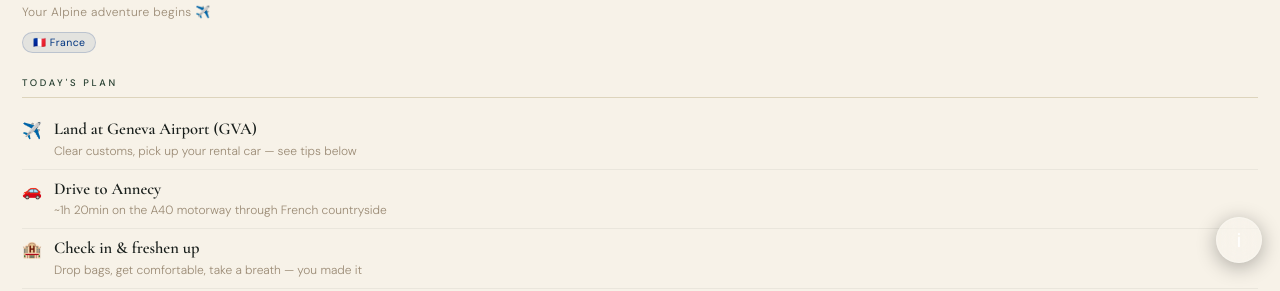
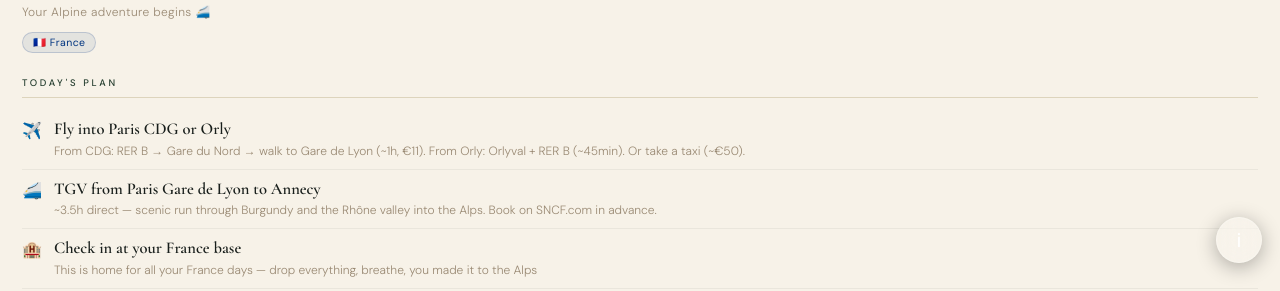
Before and after one commit to asayah/france-trip, a plain HTML site: page index.html in a window 1280 px wide. Shown: the part 509-800 px from the top of the page. Drawn offline with nearby package versions, Linux system fonts and the light colour scheme.

Commit message:
Fix arrival to train Paris→Annecy, Annecy/Wengen as bases, Geneva overnight end

```diff
--- a/index.html
+++ b/index.html
@@ -431,14 +431,14 @@
   const DAYS = {
     en: [
       {
-        label: "Day 1 · Sun, Jul 20", title: "Arrival", subtitle: "Geneva → Annecy",
-        tagline: "Your Alpine adventure begins ✈️", country: "fr",
+        label: "Day 1 · Sun, Jul 20", title: "Arrival", subtitle: "Paris → Annecy",
+        tagline: "Your Alpine adventure begins 🚄", country: "fr",
         image: "https://upload.wikimedia.org/wikipedia/commons/thumb/e/e1/Lac_d%27Annecy.jpg/1200px-Lac_d%27Annecy.jpg",
         imageAlt: "Lac d'Annecy panorama",
         activities: [
-          { icon: "✈️", name: "Land at Geneva Airport (GVA)", desc: "Clear customs, pick up your rental car — see tips below" },
-          { icon: "🚗", name: "Drive to Annecy", desc: "~1h 20min on the A40 motorway through French countryside" },
-          { icon: "🏨", name: "Check in & freshen up", desc: "Drop bags, get comfortable, take a breath — you made it" },
+          { icon: "✈️", name: "Fly into Paris CDG or Orly", desc: "From CDG: RER B → Gare du Nord → walk to Gare de Lyon (~1h, €11). From Orly: Orlyval + RER B (~45min). Or take a taxi (~€50)." },
+          { icon: "🚄", name: "TGV from Paris Gare de Lyon to Annecy", desc: "~3.5h direct — scenic run through Burgundy and the Rhône valley into the Alps. Book on SNCF.com in advance." },
+          { icon: "🏨", name: "Check in at your France base", desc: "This is home for all your France days — drop everything, breathe, you made it to the Alps" },
           { icon: "🌅", name: "Evening walk, Vieille Ville", desc: "Wander Annecy's medieval canals as golden hour lights up the water" },
           { icon: "🍷", name: "Dinner in the old town", desc: "No reservations tonight — explore the terraces along Canal du Thiou" },
         ],
@@ -446,11 +446,11 @@
           { icon: "🍽️", name: "Le Belvédère", desc: "Lakeside terrace, classic Savoyard menu — perfect landing dinner" },
           { icon: "🧀", name: "Any boulangerie in Vieille Ville", desc: "Grab a crêpe or sandwich for a relaxed, easy first night" },
         ],
-        hotel: { stars: "★★★★★", name: "Imperial Palace Annecy", loc: "3 avenue d'Albigny, Annecy", query: "Imperial Palace Annecy hotel booking" },
+        hotel: { stars: "★★★★★", name: "Imperial Palace Annecy", loc: "3 avenue d'Albigny, Annecy — your base for all France days", query: "Imperial Palace Annecy hotel booking" },
         tips: [
-          { icon: "🚗", text: "France drives on the RIGHT — same as the US. Speed limits in km/h (autoroute: 130 km/h = 80 mph)." },
-          { icon: "💶", text: "Withdraw euros at the Geneva Airport ATM — better rate than currency exchange desks." },
-          { icon: "📶", text: "Buy a French SIM at Geneva Airport or use your carrier's international day pass." },
+          { icon: "🚄", text: "Book TGV tickets on SNCF.com (or Trainline). Prices double closer to the date — buy 2-3 months early." },
+          { icon: "🚕", text: "Paris CDG to Gare de Lyon: RER B to Châtelet-Les Halles, then walk/metro (~1h, €12) or taxi (~€55)." },
+          { icon: "💶", text: "Withdraw euros at a Paris ATM before boarding. French markets and small restaurants prefer cash." },
           { icon: "🕐", text: "France is UTC+2 in July. New York is 6h behind, Phoenix is 9h behind." },
         ]
       },
@@ -471,7 +471,7 @@
           { icon: "🧀", name: "Le Freti", desc: "Best fondue savoyarde in town — generous portions, rustic mountain vibes" },
           { icon: "🍦", name: "Glacier des Alpes", desc: "Artisan ice cream on a cone, wandering the canals — non-negotiable" },
         ],
-        hotel: { stars: "★★★★★", name: "Imperial Palace Annecy", loc: "3 avenue d'Albigny, Annecy", query: "Imperial Palace Annecy hotel booking" },
+        hotel: { stars: "★★★★★", name: "Imperial Palace Annecy", loc: "3 avenue d'Albigny, Annecy — su base para todos los días en Francia", query: "Imperial Palace Annecy hotel booking" },
         tips: [
           { icon: "📸", text: "Best photo spot: Pont des Amours — look toward the lake at golden hour." },
           { icon: "🏊", text: "The lake is clean enough to drink from. No jellyfish, very calm — great for kids." },
@@ -496,12 +496,12 @@
           { icon: "🍺", name: "Café des Alpes, Wengen", desc: "Local beer garden, hearty rösti, warm and unpretentious" },
           { icon: "🥐", name: "Bäckerei in Lauterbrunnen", desc: "Swiss pastries before the train up — grab provisions" },
         ],
-        hotel: { stars: "★★★", name: "Hotel Silberhorn, Wengen", loc: "Car-free village of Wengen, Bernese Oberland", query: "Hotel Silberhorn Wengen booking" },
+        hotel: { stars: "★★★", name: "Hotel Silberhorn, Wengen", loc: "Car-free village of Wengen — your base for both Switzerland days", query: "Hotel Silberhorn Wengen booking" },
         tips: [
+          { icon: "🚗", text: "Rent a car in Annecy for this leg (Days 3-5). Most agencies are near the train station. Return it when you're back." },
           { icon: "🇨🇭", text: "Switzerland uses Swiss Francs (CHF), not euros. Most places accept cards but have CHF cash handy." },
           { icon: "🅿️", text: "Wengen is 100% car-free. You MUST park in Lauterbrunnen and take the train. No exceptions." },
           { icon: "🚞", text: "Train tickets: Lauterbrunnen ↔ Wengen are ~CHF 10 each way. Buy at the station kiosk." },
-          { icon: "💦", text: "The valley gets lots of waterfall spray — a light rain jacket is useful even on sunny days." },
         ]
       },
       {
@@ -545,7 +545,7 @@
           { icon: "🥗", name: "Les Terrasses, lakeside", desc: "Salads, tartines, cold rosé with a view — perfect post-travel recovery lunch" },
           { icon: "🍦", name: "Same ice cream spot as Day 2", desc: "Because you deserve it twice." },
         ],
-        hotel: { stars: "★★★★★", name: "Imperial Palace Annecy", loc: "3 avenue d'Albigny, Annecy", query: "Imperial Palace Annecy hotel booking" },
+        hotel: { stars: "★★★★★", name: "Imperial Palace Annecy", loc: "3 avenue d'Albigny, Annecy — su base para todos los días en Francia", query: "Imperial Palace Annecy hotel booking" },
         tips: [
           { icon: "📷", text: "Gorges du Fier costs ~€7/person, takes 45 minutes. Great for kids." },
           { icon: "🚲", text: "Bikes rent for ~€15-20/day. The full lake circuit is 30km and mostly flat — doable in 2-3 hours." },
@@ -570,7 +570,7 @@
           { icon: "🫕", name: "La Maison de la Fondue", desc: "Cozy fondue specialist, very Savoyard — perfect for a group" },
           { icon: "🌮", name: "La Buvette du Grand Port", desc: "Casual lakeside snacks — grilled fish, salads, cold rosé in the afternoon sun" },
         ],
-        hotel: { stars: "★★★★", name: "Hôtel Ariana", loc: "Avenue de Marlioz, Aix-les-Bains", query: "Hotel Ariana Aix les Bains booking" },
+        hotel: { stars: "★★★★★", name: "Imperial Palace Annecy", loc: "3 avenue d'Albigny, Annecy — your base for all France days", query: "Imperial Palace Annecy hotel booking" },
         tips: [
           { icon: "🛁", text: "Book the thermal spa online — July fills up fast. Morning slots (9-11am) are quietest." },
           { icon: "⛵", text: "Boats to Hautecombe run hourly in summer. The abbey is free — 30-min guided tour on site." },
@@ -595,7 +595,7 @@
           { icon: "🥩", name: "La Calèche", desc: "The fondue & raclette institution in Chamonix. Generous, rustic, always packed." },
           { icon: "☕", name: "Jekyll Café", desc: "Morning coffee before the cable car — best espresso in Chamonix" },
         ],
-        hotel: { stars: "★★★★", name: "Le Morgane Chamonix", loc: "145 avenue de l'Aiguille du Midi, Chamonix", query: "Le Morgane Chamonix hotel booking" },
+        hotel: { stars: "★★★★★", name: "Imperial Palace Annecy", loc: "3 avenue d'Albigny, Annecy — your base for all France days", query: "Imperial Palace Annecy hotel booking" },
         tips: [
           { icon: "🎫", text: "Book Aiguille du Midi online 2-3 days ahead. Sells out every summer morning." },
           { icon: "🧥", text: "Bring a heavy jacket — it's 0°C at the summit in July. Gloves too." },
@@ -604,26 +604,26 @@
         ]
       },
       {
-        label: "Day 8 · Sun, Jul 27", title: "Geneva", subtitle: "Annecy → GVA",
-        tagline: "Return the car, soak it all in one last time 🕊️", country: "fr",
+        label: "Day 8 · Sun, Jul 27", title: "Geneva", subtitle: "Annecy → Geneva",
+        tagline: "End of the plan — beginning of whatever's next 🌍", country: "ch",
         image: "https://upload.wikimedia.org/wikipedia/commons/thumb/a/ab/Geneve_2005_001_Ork.ch.jpg/1200px-Geneve_2005_001_Ork.ch.jpg",
         imageAlt: "Geneva lake and city",
         activities: [
-          { icon: "🌅", name: "One last morning in Annecy", desc: "Early walk on the empty canals before the tourists arrive — magical at 7am" },
-          { icon: "🥐", name: "Goodbye croissant", desc: "There's no better croissant than a French one, eaten standing up on a cobblestone street" },
-          { icon: "🚗", name: "Drive to Geneva", desc: "~1h 20min on A41. Return rental car at GVA Airport 2+ hours before your flight." },
-          { icon: "⛲", name: "Geneva if you have time", desc: "Jet d'Eau fountain, Old Town, Lake Leman promenade — worth 2-3 hours" },
-          { icon: "🍫", name: "Swiss chocolate at the airport", desc: "Läderach, Favarger, Lindt — the GVA duty-free has the best selection. Last gift opportunity." },
+          { icon: "🌅", name: "One last morning in Annecy", desc: "Early walk on the empty canals — the town is magical before the tourists arrive" },
+          { icon: "🥐", name: "Goodbye croissant", desc: "Eaten standing up on a cobblestone street. There is no better croissant in the world." },
+          { icon: "🚗", name: "Drive to Geneva", desc: "~1h 20min on A41. Or take the direct train from Annecy Gare (~2h, no traffic stress)." },
+          { icon: "⛲", name: "Explore Geneva", desc: "Jet d'Eau fountain, Old Town (Vieille Ville), Patek Philippe Museum, Lake Leman promenade" },
+          { icon: "🌍", name: "This is where Adam's plan ends", desc: "Geneva Airport connects to 150+ destinations worldwide — fly home, or keep going. Your call." },
         ],
         food: [
-          { icon: "🥐", name: "Hotel breakfast", desc: "Don't skip — fuel up before the drive. Grab extra pastries to go." },
-          { icon: "☕", name: "Last café crème", desc: "Ask: 'un café crème s'il vous plaît'. Drink it slowly." },
+          { icon: "🍽️", name: "Café du Soleil, Geneva", desc: "Classic Geneva institution — fondue and local wine in the heart of the old town" },
+          { icon: "🍫", name: "Läderach chocolatier", desc: "The best Swiss chocolate money can buy. Stock up before the flight, whatever the destination." },
         ],
-        hotel: { stars: "", name: "", loc: "", query: "" },
+        hotel: { stars: "★★★★★", name: "Hôtel d'Angleterre Geneva", loc: "Quai du Mont-Blanc 17, Geneva — lakeside, 10min from airport train", query: "Hotel d'Angleterre Geneva booking" },
         tips: [
-          { icon: "⏰", text: "Geneva Airport is busy on Sundays. Arrive 2.5 hours before international departure." },
-          { icon: "🧀", text: "Hard aged cheeses (beaufort, comté) are allowed in checked bags to the US." },
-          { icon: "🍷", text: "Wine: max 5L per person in checked luggage. Ask at duty-free for bubble-wrap bags." },
+          { icon: "🌍", text: "Geneva Airport (GVA) flies to 150+ destinations — USA, Asia, Middle East, Africa. One of Europe's best-connected hubs." },
+          { icon: "🚂", text: "Direct train: Geneva Cornavin Airport ↔ city centre is 7 minutes. Annecy → Geneva Cornavin is ~2h direct." },
+          { icon: "🇨🇭", text: "Geneva uses CHF. Card payments are widely accepted everywhere." },
           { icon: "💚", text: "À bientôt, Savoie — you'll be back. They always come back." },
         ]
       },
@@ -631,13 +631,13 @@
 
     es: [
       {
-        label: "Día 1 · Dom, 20 Jul", title: "Llegada", subtitle: "Ginebra → Annecy",
-        tagline: "Tu aventura alpina comienza ✈️", country: "fr",
+        label: "Día 1 · Dom, 20 Jul", title: "Llegada", subtitle: "París → Annecy",
+        tagline: "Tu aventura alpina comienza 🚄", country: "fr",
         image: "https://upload.wikimedia.org/wikipedia/commons/thumb/e/e1/Lac_d%27Annecy.jpg/1200px-Lac_d%27Annecy.jpg",
         imageAlt: "Panorama del Lac d'Annecy",
         activities: [
-          { icon: "✈️", name: "Aterrizar en el Aeropuerto de Ginebra (GVA)", desc: "Pasar aduana y recoger el auto rentado — ver consejos abajo" },
-          { icon: "🚗", name: "Manejar a Annecy", desc: "~1h 20min por la autopista A40 a través del campo francés" },
+          { icon: "✈️", name: "Aterrizar en París CDG u Orly", desc: "Desde CDG: RER B → Gare du Nord → a Gare de Lyon (~1h, €12). Desde Orly: Orlyval + RER B. O taxi (~€55)." },
+          { icon: "🚄", name: "TGV desde París Gare de Lyon a Annecy", desc: "~3.5h directo — paisaje por Borgoña y el valle del Ródano hasta los Alpes. Reservar en SNCF.com con anticipación." },
           { icon: "🏨", name: "Check-in y descansar", desc: "Dejar las maletas, ponerse cómodo — ya llegaron" },
           { icon: "🌅", name: "Paseo nocturno por la Vieille Ville", desc: "Caminar por los canales medievales de Annecy durante la hora dorada" },
           { icon: "🍷", name: "Cena en el casco antiguo", desc: "Sin reservaciones esta noche — explorar las terrazas del Canal du Thiou" },
@@ -646,11 +646,11 @@
           { icon: "🍽️", name: "Le Belvédère", desc: "Terraza junto al lago, menú saboyano clásico — cena perfecta de llegada" },
           { icon: "🧀", name: "Cualquier boulangerie en la Vieille Ville", desc: "Una crêpe o sándwich para una primera noche relajada" },
         ],
-        hotel: { stars: "★★★★★", name: "Imperial Palace Annecy", loc: "3 avenue d'Albigny, Annecy", query: "Imperial Palace Annecy hotel booking" },
+        hotel: { stars: "★★★★★", name: "Imperial Palace Annecy", loc: "3 avenue d'Albigny, Annecy — su base para todos los días en Francia", query: "Imperial Palace Annecy hotel booking" },
         tips: [
-          { icon: "🚗", text: "Francia maneja por la DERECHA — igual que en EE.UU. Límites en km/h (autopista: 130 km/h = 80 mph)." },
-          { icon: "💶", text: "Retirar euros en el cajero del Aeropuerto de Ginebra — mejor tasa que en casas de cambio." },
-          { icon: "📶", text: "Comprar una SIM francesa en el aeropuerto o usar el plan internacional de su operadora." },
+          { icon: "🚄", text: "Reservar boletos TGV en SNCF.com (o Trainline). Los precios suben rápido — comprar con 2-3 meses de anticipación." },
+          { icon: "🚕", text: "CDG a Gare de Lyon: RER B a Châtelet-Les Halles luego metro/caminata (~1h, €12) o taxi (~€55)." },
+          { icon: "💶", text: "Retirar euros en un cajero de París antes de abordar. Los mercados franceses prefieren efectivo." },
           { icon: "🕐", text: "Francia está a UTC+2 en julio. Nueva York tiene 6h de diferencia, Phoenix 9h." },
         ]
       },
@@ -671,7 +671,7 @@
           { icon: "🧀", name: "Le Freti", desc: "La mejor fondue savoyarde de la ciudad — porciones generosas, ambiente rústico de montaña" },
           { icon: "🍦", name: "Glacier des Alpes", desc: "Helado artesanal en cono paseando por los canales — obligatorio" },
         ],
-        hotel: { stars: "★★★★★", name: "Imperial Palace Annecy", loc: "3 avenue d'Albigny, Annecy", query: "Imperial Palace Annecy hotel booking" },
+        hotel: { stars: "★★★★★", name: "Imperial Palace Annecy", loc: "3 avenue d'Albigny, Annecy — su base para todos los días en Francia", query: "Imperial Palace Annecy hotel booking" },
         tips: [
           { icon: "📸", text: "Mejor foto: Pont des Amours — mirar hacia el lago a la hora dorada." },
           { icon: "🏊", text: "El lago es tan limpio que podrías beber el agua. Sin medusas, muy tranquilo — perfecto para niños." },
@@ -696,12 +696,12 @@
           { icon: "🍺", name: "Café des Alpes, Wengen", desc: "Cerveza local, rösti abundante, ambiente cálido y sin pretensiones" },
           { icon: "🥐", name: "Panadería en Lauterbrunnen", desc: "Pasteles suizos y pan fresco antes del tren — aprovisionarse" },
         ],
-        hotel: { stars: "★★★", name: "Hotel Silberhorn, Wengen", loc: "Pueblo sin autos de Wengen, Oberland Bernés", query: "Hotel Silberhorn Wengen booking" },
+        hotel: { stars: "★★★", name: "Hotel Silberhorn, Wengen", loc: "Pueblo sin autos de Wengen — su base para ambos días en Suiza", query: "Hotel Silberhorn Wengen booking" },
         tips: [
+          { icon: "🚗", text: "Rentar un auto en Annecy para este tramo (Días 3-5). La mayoría de agencias están cerca de la estación de tren." },
           { icon: "🇨🇭", text: "Suiza usa Francos Suizos (CHF), no euros. La mayoría acepta tarjetas pero tener CHF en efectivo." },
           { icon: "🅿️", text: "Wengen es 100% sin autos. HAY que estacionar en Lauterbrunnen y tomar el tren. Sin excepciones." },
           { icon: "🚞", text: "Boletos de tren: Lauterbrunnen ↔ Wengen son ~CHF 10 por trayecto. Comprar en la taquilla." },
-          { icon: "💦", text: "El valle tiene mucha neblina de cascadas — una chaqueta ligera impermeable es útil hasta en días soleados." },
         ]
       },
       {
@@ -745,7 +745,7 @@
           { icon: "🥗", name: "Les Terrasses, junto al lago", desc: "Ensaladas, tartines, rosado frío con vista — almuerzo perfecto de recuperación" },
           { icon: "🍦", name: "El mismo puesto de helados del Día 2", desc: "Porque se lo merecen dos veces." },
         ],
-        hotel: { stars: "★★★★★", name: "Imperial Palace Annecy", loc: "3 avenue d'Albigny, Annecy", query: "Imperial Palace Annecy hotel booking" },
+        hotel: { stars: "★★★★★", name: "Imperial Palace Annecy", loc: "3 avenue d'Albigny, Annecy — su base para todos los días en Francia", query: "Imperial Palace Annecy hotel booking" },
         tips: [
           { icon: "📷", text: "Las Gorges du Fier cuestan ~€7 por persona y toman 45 minutos. Genial para niños." },
           { icon: "🚲", text: "Bicicletas: ~€15-20/día. El circuito completo del lago es de 30km y mayormente plano — 2-3 horas." },
@@ -770,7 +770,7 @@
           { icon: "🫕", name: "La Maison de la Fondue", desc: "Especialista en fondue acogedor, muy saboyardo — perfecto para un grupo" },
           { icon: "🌮", name: "La Buvette du Grand Port", desc: "Bar junto al lago — pescado a la parrilla, ensaladas, rosado frío bajo el sol de la tarde" },
         ],
-        hotel: { stars: "★★★★", name: "Hôtel Ariana", loc: "Avenue de Marlioz, Aix-les-Bains", query: "Hotel Ariana Aix les Bains booking" },
+        hotel: { stars: "★★★★★", name: "Imperial Palace Annecy", loc: "3 avenue d'Albigny, Annecy — your base for all France days", query: "Imperial Palace Annecy hotel booking" },
         tips: [
           { icon: "🛁", text: "Reservar el spa en línea — julio se llena rápido. Los turnos de mañana (9-11am) son los más tranquilos." },
           { icon: "⛵", text: "Barcos a Hautecombe cada hora en verano. La abadía es gratis — tour guiado de 30 min disponible." },
@@ -795,7 +795,7 @@
           { icon: "🥩", name: "La Calèche", desc: "La institución de fondue y raclette en Chamonix. Generoso, rústico, siempre lleno." },
           { icon: "☕", name: "Jekyll Café", desc: "Café matutino antes del teleférico — el mejor espresso de Chamonix, favorito de los escaladores" },
         ],
-        hotel: { stars: "★★★★", name: "Le Morgane Chamonix", loc: "145 avenue de l'Aiguille du Midi, Chamonix", query: "Le Morgane Chamonix hotel booking" },
+        hotel: { stars: "★★★★★", name: "Imperial Palace Annecy", loc: "3 avenue d'Albigny, Annecy — your base for all France days", query: "Imperial Palace Annecy hotel booking" },
         tips: [
           { icon: "🎫", text: "Reservar el teleférico Aiguille du Midi en línea 2-3 días antes. Se agota todas las mañanas de verano." },
           { icon: "🧥", text: "Llevar chaqueta gruesa — hace 0°C en la cima en julio. Guantes también." },
@@ -804,26 +804,26 @@
         ]
       },
       {
-        label: "Día 8 · Dom, 27 Jul", title: "Ginebra", subtitle: "Annecy → GVA",
-        tagline: "Devolver el auto, disfrutar el último momento 🕊️", country: "fr",
+        label: "Día 8 · Dom, 27 Jul", title: "Ginebra", subtitle: "Annecy → Ginebra",
+        tagline: "Fin del plan — comienzo de lo que sigue 🌍", country: "ch",
         image: "https://upload.wikimedia.org/wikipedia/commons/thumb/a/ab/Geneve_2005_001_Ork.ch.jpg/1200px-Geneve_2005_001_Ork.ch.jpg",
         imageAlt: "Lago de Ginebra y la ciudad",
         activities: [
           { icon: "🌅", name: "Una última mañana en Annecy", desc: "Paseo matutino por los canales vacíos antes de que lleguen los turistas — mágico a las 7am" },
           { icon: "🥐", name: "Croissant de despedida", desc: "No hay mejor croissant que uno francés, comido de pie en una calle adoquinada" },
-          { icon: "🚗", name: "Manejar a Ginebra", desc: "~1h 20min por la A41. Devolver el auto rentado en el Aeropuerto GVA 2+ horas antes del vuelo." },
-          { icon: "⛲", name: "Ginebra si hay tiempo", desc: "Jet d'Eau (la famosa fuente), Casco Antiguo, paseo por el Lago Lemán — vale 2-3 horas" },
-          { icon: "🍫", name: "Chocolate suizo en el aeropuerto", desc: "Läderach, Favarger, Lindt — el duty-free de GVA tiene la mejor selección. Última oportunidad de regalos." },
+          { icon: "🚗", name: "Manejar a Ginebra", desc: "~1h 20min por la A41. O tomar el tren directo desde Annecy (~2h, sin estrés de tráfico)." },
+          { icon: "⛲", name: "Explorar Ginebra", desc: "Jet d'Eau, Casco Antiguo (Vieille Ville), Museo Patek Philippe, paseo por el Lago Lemán" },
+          { icon: "🌍", name: "Aquí termina el plan de Adam", desc: "El Aeropuerto de Ginebra conecta con 150+ destinos — volar a casa o seguir viajando. Su decisión." },
         ],
         food: [
-          { icon: "🥐", name: "Desayuno en el hotel", desc: "No saltárselo — cargar energía antes del manejo. Llevar pasteles de más para el camino." },
-          { icon: "☕", name: "Último café crème", desc: "Pedir: 'un café crème s'il vous plaît'. Beberlo despacio." },
+          { icon: "🍽️", name: "Café du Soleil, Ginebra", desc: "Institución clásica de Ginebra — fondue y vino local en el corazón del casco antiguo" },
+          { icon: "🍫", name: "Chocolatería Läderach", desc: "El mejor chocolate suizo. Abastecerse antes del vuelo, a donde sea que vayan." },
         ],
-        hotel: { stars: "", name: "", loc: "", query: "" },
+        hotel: { stars: "★★★★★", name: "Hôtel d'Angleterre Ginebra", loc: "Quai du Mont-Blanc 17, Ginebra — a 10min del tren al aeropuerto", query: "Hotel d'Angleterre Geneva booking" },
         tips: [
-          { icon: "⏰", text: "El Aeropuerto de Ginebra está concurrido los domingos. Llegar 2.5 horas antes de la salida internacional." },
-          { icon: "🧀", text: "Los quesos curados (beaufort, comté) están permitidos en el equipaje documentado hacia EE.UU." },
-          { icon: "🍷", text: "Vino: máximo 5L por persona en equipaje documentado. Pedir bolsas de burbujas en el duty-free." },
+          { icon: "🌍", text: "El Aeropuerto de Ginebra (GVA) vuela a 150+ destinos — EE.UU., Asia, Medio Oriente, África. Uno de los mejores hubs de Europa." },
+          { icon: "🚂", text: "Tren directo: Aeropuerto Ginebra ↔ centro de la ciudad son 7 minutos. Annecy → Ginebra Cornavin es ~2h directo." },
+          { icon: "🇨🇭", text: "Ginebra usa CHF. Se aceptan pagos con tarjeta en todas partes." },
           { icon: "💚", text: "À bientôt, Savoie — volverán. Siempre regresan." },
         ]
       },
```
